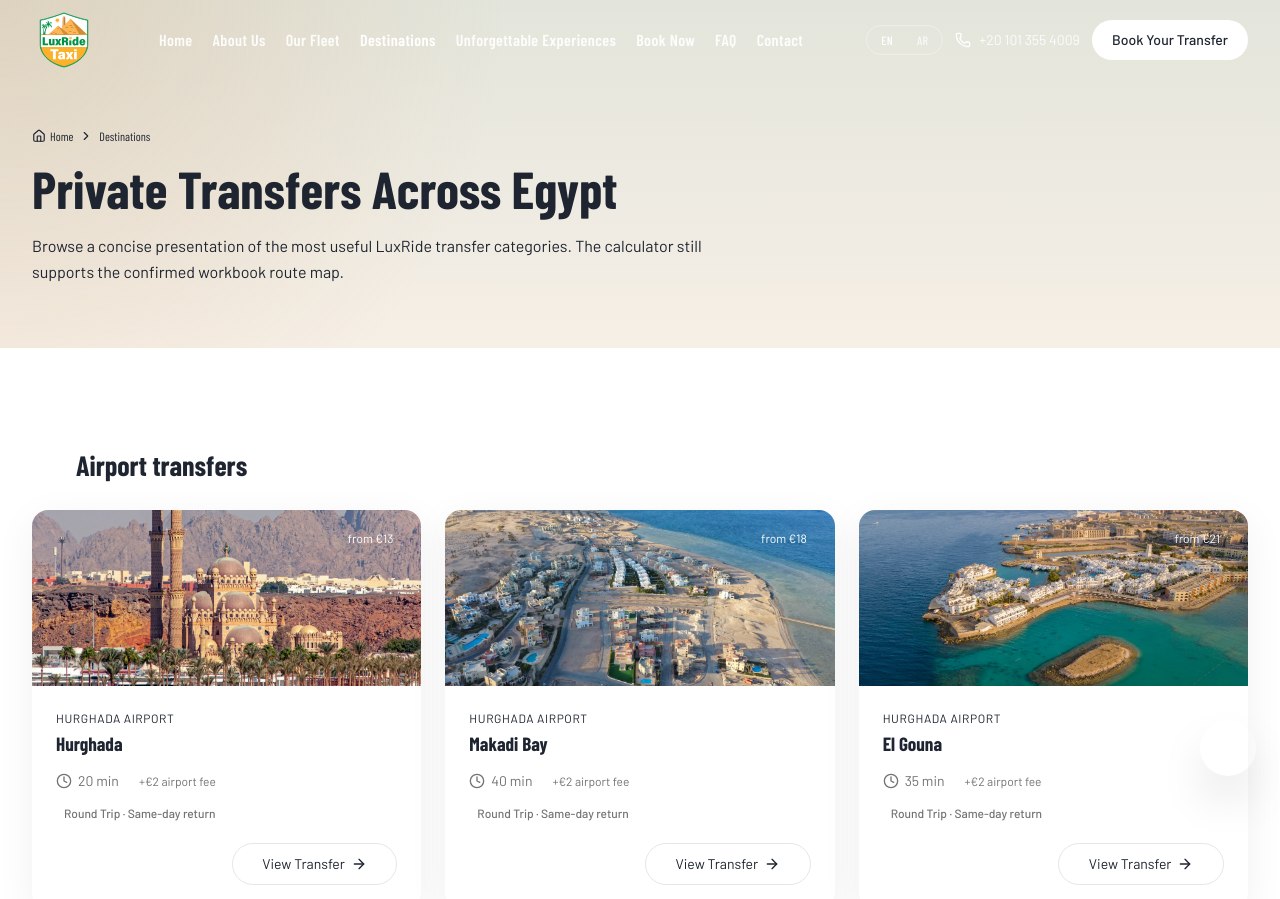
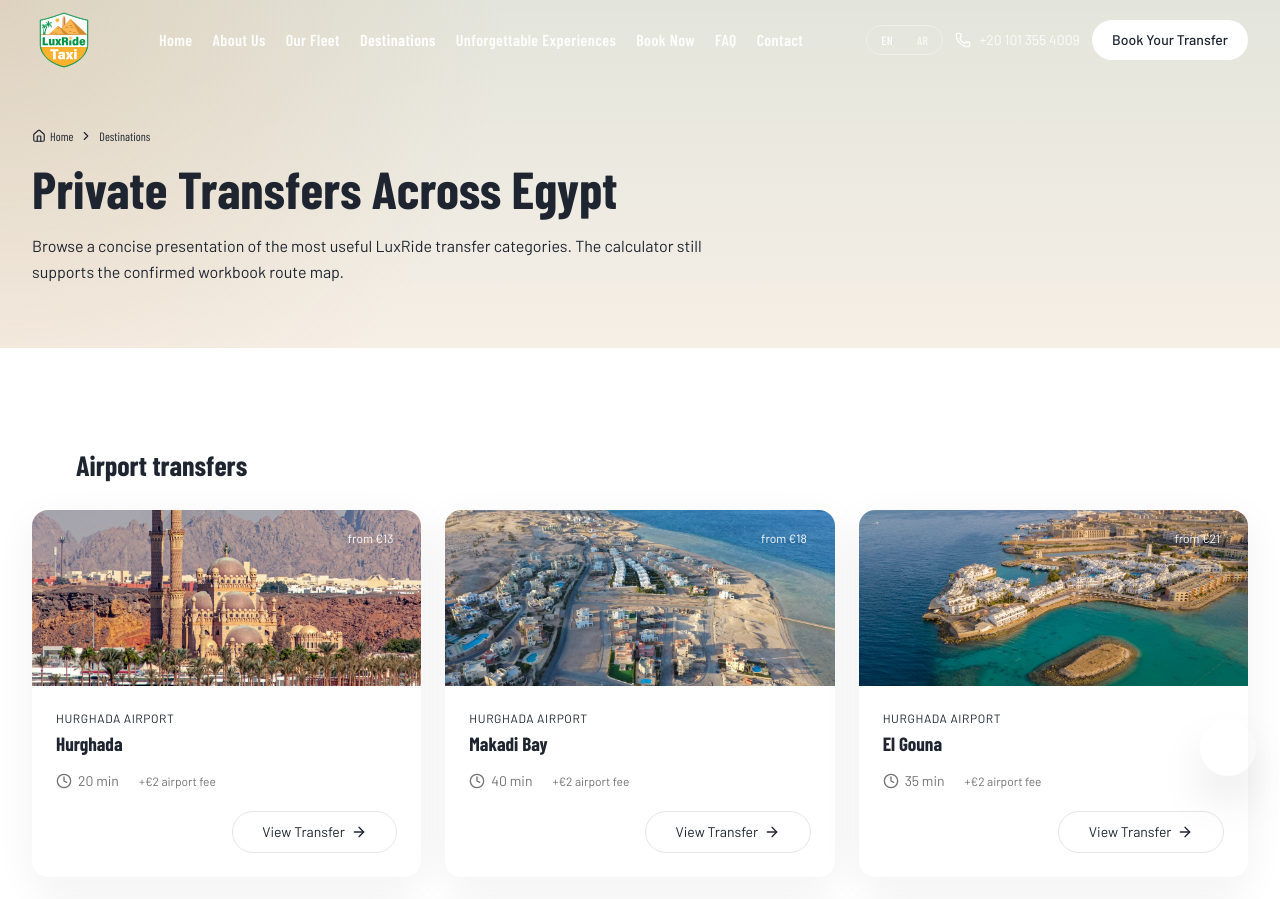
Before and after one commit to marwansaad90/LuxRide, a React (Vite) app: page /destinations in a window 1280 px wide. Shown: the top 899 px of the page. Built offline with nearby package versions, Linux system fonts and the light colour scheme; grey boxes are pictures that could not be loaded; a web font is replaced by a local one.

Commit message:
**Hurghada Airpo**  mage fix

```diff
--- a/src/app/pages/DestinationsPage.tsx
+++ b/src/app/pages/DestinationsPage.tsx
@@ -104,6 +104,7 @@ export function DestinationsPage() {
                   const publicTrip = availablePublicTripTypes(routeItem)[0];
                   const trip = resolveTripType(routeItem, publicTrip);
                   const price = trip ? routeItem.prices[trip] : undefined;
+                  const hideNearbyTransferBadge = group.en === "Airport transfers" || group.en === "Hurghada area transfers";
                   const classification = tripRulesFor(routeItem)?.roundTripMode;
                   const classificationLabel = classification === "overday" ? L("Same-day return", "عودة في نفس اليوم") : classification === "overnight" ? L("Overnight", "مبيت") : "";
                   const query = new URLSearchParams({ from: routeItem.from, to: routeItem.to, trip: publicTrip }).toString();
@@ -121,7 +122,7 @@ export function DestinationsPage() {
                           <span className="flex items-center gap-1.5"><Clock className="h-4 w-4 text-lux-green" /> {routeItem.duration}</span>
                           {routeItem.airport && <span className="rounded-full bg-lux-green/10 px-2 py-0.5 text-xs text-lux-green">+€2 {L("airport fee", "رسوم مطار")}</span>}
                           {routeItem.permit && <span className="rounded-full px-2 py-0.5 text-xs" style={{ backgroundColor: CLIENT_STEP_NUMBER_BG, color: CLIENT_ACCENT_TEXT }}>+ {L("travel permit", "تصريح سفر")}</span>}
-                          {classificationLabel && <span className="rounded-full bg-lux-green/10 px-2 py-0.5 text-xs font-medium text-lux-green">{L("Round Trip", "ذهاب وعودة")} · {classificationLabel}</span>}
+                          {!hideNearbyTransferBadge && classificationLabel && <span className="rounded-full bg-lux-green/10 px-2 py-0.5 text-xs font-medium text-lux-green">{L("Round Trip", "ذهاب وعودة")} · {classificationLabel}</span>}
                         </div>
                         <div className="mt-5 flex gap-3">
                           <Link to={`/booking?${query}`} className="flex flex-1 items-center justify-center rounded-full bg-lux-green py-2.5 text-sm text-white transition-all hover:brightness-110">{L("Book Now", "احجز الآن")}</Link>
```
